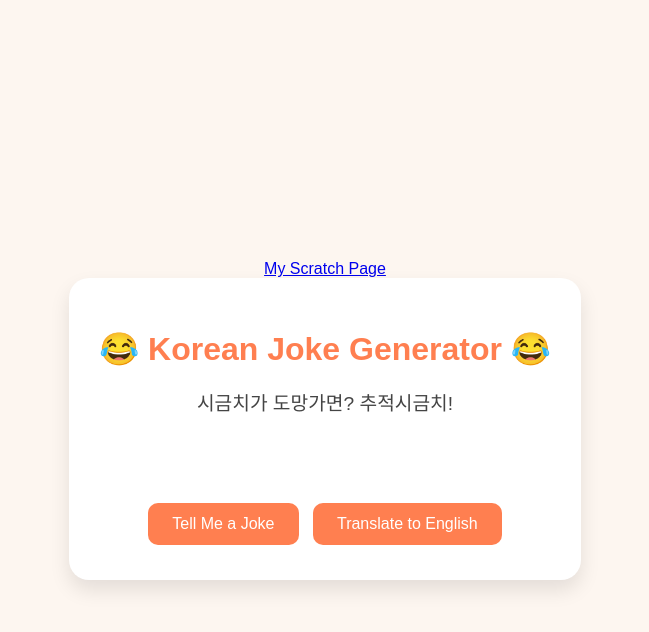
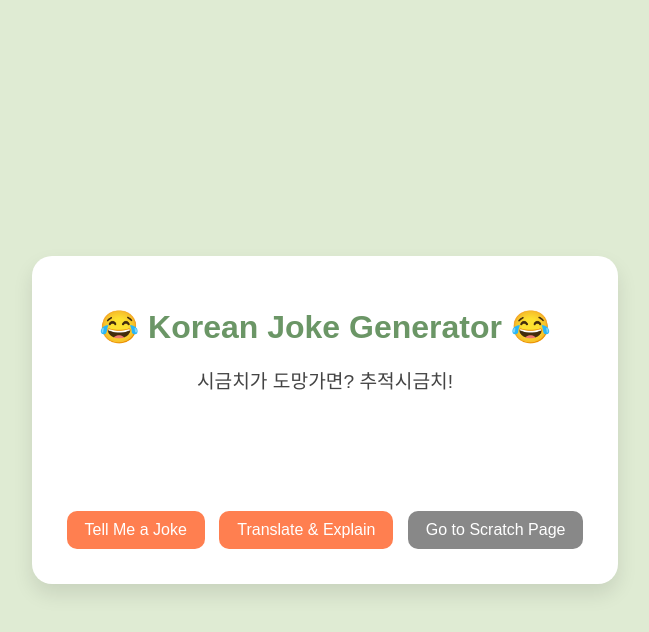
Before and after one commit to snowconec/is201web, a plain HTML site: page webapp.html in a window 1280 px wide. Both pictures are taken after a click on the button "Tell Me a Joke". Shown: the whole page, without its empty margins (315-964 px from the left). Drawn offline with Linux system fonts and the light colour scheme.

Commit message:
Add files via upload

```diff
--- a/webapp.html
+++ b/webapp.html
@@ -1,5 +1,4 @@
 <!DOCTYPE html>
-<!--This needs to be accessable from the simple page and they both need to connect to each other-->
 <html lang="en">
 <head>
   <meta charset="UTF-8" />
@@ -8,7 +7,7 @@
   <style>
     body {
       font-family: 'Arial', sans-serif;
-      background: #fdf6f0;
+      background: #dfebd3;
       color: #333;
       display: flex;
       flex-direction: column;
@@ -20,17 +19,17 @@
     }
 
     .container {
-      background: #fff;
+      background: #ffffff;
       padding: 30px;
       border-radius: 20px;
       box-shadow: 0 10px 20px rgba(0, 0, 0, 0.1);
-      max-width: 500px;
+      max-width: 550px;
       text-align: center;
     }
 
     h1 {
       font-size: 2rem;
-      color: #ff7f50;
+      color: #6b9666;
       margin-bottom: 20px;
     }
 
@@ -41,18 +40,18 @@
       color: #444;
     }
 
-    #translation {
+    #translation, #explanation {
       font-size: 1rem;
-      color: #888;
+      color: #666;
       min-height: 30px;
-      margin-bottom: 20px;
+      margin-bottom: 10px;
     }
 
     button {
       background: #ff7f50;
       color: white;
       border: none;
-      padding: 12px 24px;
+      padding: 10px 18px;
       font-size: 1rem;
       border-radius: 10px;
       cursor: pointer;
@@ -63,59 +62,78 @@
     button:hover {
       background: #ff5722;
     }
+
+    .nav-btn {
+      background: #888;
+    }
+
+    .nav-btn:hover {
+      background: #555;
+    }
   </style>
 </head>
 <body>
-  <a href="scratch.html">My Scratch Page</a>
   <div class="container">
     <h1>😂 Korean Joke Generator 😂</h1>
     <div id="joke">Click the button to hear a Korean joke!</div>
     <div id="translation"></div>
+    <div id="explanation"></div>
     <button onclick="tellJoke()">Tell Me a Joke</button>
-    <button onclick="toggleTranslation()">Translate to English</button>
+    <button onclick="toggleTranslation()">Translate & Explain</button>
+    <button class="nav-btn" onclick="goToScratch()">Go to Scratch Page</button>
   </div>
 
   <script>
     const jokes = [
       {
         korean: "왜 바나나는 병원에 갔을까? 껍질이 벗겨져서!",
-        english: "Why did the banana go to the hospital? Because it got peeled!"
+        english: "Why did the banana go to the hospital? Because it got peeled!",
+        explanation: "In Korean, '껍질이 벗겨지다' means 'the peel came off,' but it also sounds like being injured or hurt—so it plays on being in need of medical help."
       },
       {
         korean: "소가 웃으면 뭐게요? 우하하~",
-        english: "What happens when a cow laughs? Moo-ha-ha!"
+        english: "What happens when a cow laughs? Moo-ha-ha!",
+        explanation: "The joke is a pun on '우하하' which mimics a cow sound (우, pronounced 'oo' like 'moo') mixed with laughter ('하하')."
       },
       {
         korean: "컴퓨터가 추우면? 윈도우를 닫아야죠!",
-        english: "When a computer is cold? You should close the Windows!"
+        english: "When a computer is cold? You should close the Windows!",
+        explanation: "A pun on the literal 'window' and the Windows operating system—closing either one makes things warmer!"
       },
       {
         korean: "돼지가 길을 잃으면? 돈 잃은 거죠!",
-        english: "If a pig gets lost? You've lost some money!"
+        english: "If a pig gets lost? You've lost some money!",
+        explanation: "‘돈’ means both ‘money’ and is the sound for 'pig' (as in '돼지' → '돈'). Losing a pig = losing money!"
       },
       {
         korean: "학교에 안 가는 벌레는? 벌레이터!",
-        english: "What bug doesn’t go to school? A bug-lazy (벌레이터 = pun on escalator)!"
+        english: "What bug doesn’t go to school? A bug-lazy (벌레이터)!",
+        explanation: "‘벌레’ means ‘bug’ and ‘레이터’ comes from ‘에스컬레이터’—a made-up lazy bug pun!"
       },
       {
         korean: "고양이가 컴퓨터를 싫어하는 이유는? 마우스 때문이죠!",
-        english: "Why does a cat hate computers? Because of the mouse!"
+        english: "Why does a cat hate computers? Because of the mouse!",
+        explanation: "Cats chase mice—and a computer mouse sounds just like the real one!"
       },
       {
         korean: "피자 한 판이 웃으면 뭐게요? 피자웃!",
-        english: "What happens when a pizza laughs? Pizza-laugh!"
+        english: "What happens when a pizza laughs? Pizza-laugh!",
+        explanation: "This is a made-up word combining '피자' (pizza) and '웃' (laugh). Just silly wordplay!"
       },
       {
         korean: "시금치가 도망가면? 추적시금치!",
-        english: "What if spinach runs away? You chase-spinach!"
+        english: "What if spinach runs away? You chase-spinach!",
+        explanation: "Plays on the word ‘추적’ (chase/follow) and '시금치' (spinach). It's just silly visual wordplay!"
       },
       {
         korean: "펭귄이 지갑을 잃어버리면? 냉동실에 두고 왔나 봐요!",
-        english: "If a penguin loses its wallet? Maybe it left it in the freezer!"
+        english: "If a penguin loses its wallet? Maybe it left it in the freezer!",
+        explanation: "Penguins live in cold places. So if it loses something, maybe it's in the freezer!"
       },
       {
         korean: "딸기가 회사에 가면 뭐가 될까요? 딸기회사원!",
-        english: "What does a strawberry become when it goes to work? A strawberry office worker!"
+        english: "What does a strawberry become when it goes to work? A strawberry office worker!",
+        explanation: "A play on the word ‘회사원’ (office worker) and ‘딸기’ (strawberry). It's silly word blending!"
       }
     ];
 
@@ -127,18 +145,24 @@
       showingTranslation = false;
       document.getElementById('joke').textContent = jokes[currentIndex].korean;
       document.getElementById('translation').textContent = '';
+      document.getElementById('explanation').textContent = '';
     }
 
     function toggleTranslation() {
       if (currentIndex === null) return;
-      const translation = jokes[currentIndex].english;
       if (!showingTranslation) {
-        document.getElementById('translation').textContent = translation;
+        document.getElementById('translation').textContent = jokes[currentIndex].english;
+        document.getElementById('explanation').textContent = "🤓 Why it's funny: " + jokes[currentIndex].explanation;
         showingTranslation = true;
       } else {
         document.getElementById('translation').textContent = '';
+        document.getElementById('explanation').textContent = '';
         showingTranslation = false;
       }
+    }
+
+    function goToScratch() {
+      window.location.href = "scratch.html";
     }
   </script>
 </body>
```
